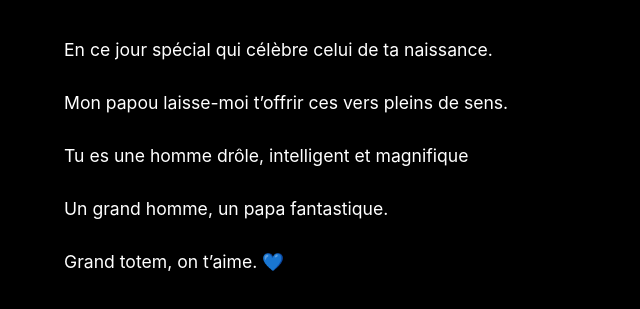
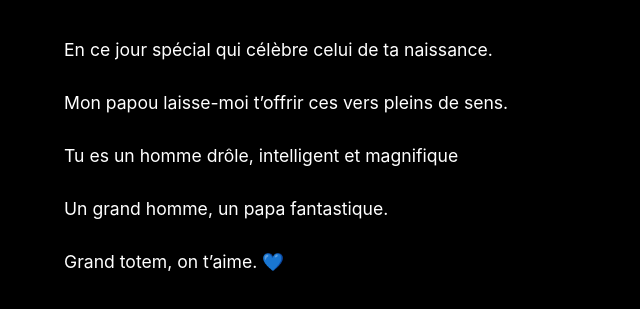
Before and after one commit to Aleksios22/littlewordoflove, a plain HTML site: page index.html in a window 1280 px wide. Shown: the part 1079-1388 px from the top of the page, 0-640 px from the left. Drawn offline with nearby package versions, Linux system fonts and the light colour scheme.

Commit message:
Update index.html

```diff
--- a/index.html
+++ b/index.html
@@ -29,7 +29,7 @@
             Mon papou laisse-moi t’offrir ces vers pleins de sens.
             <br>
             <br>
-            Tu es une homme drôle, intelligent et magnifique
+            Tu es un homme drôle, intelligent et magnifique
             <br>
             <br>
             Un grand homme, un papa fantastique.
```
